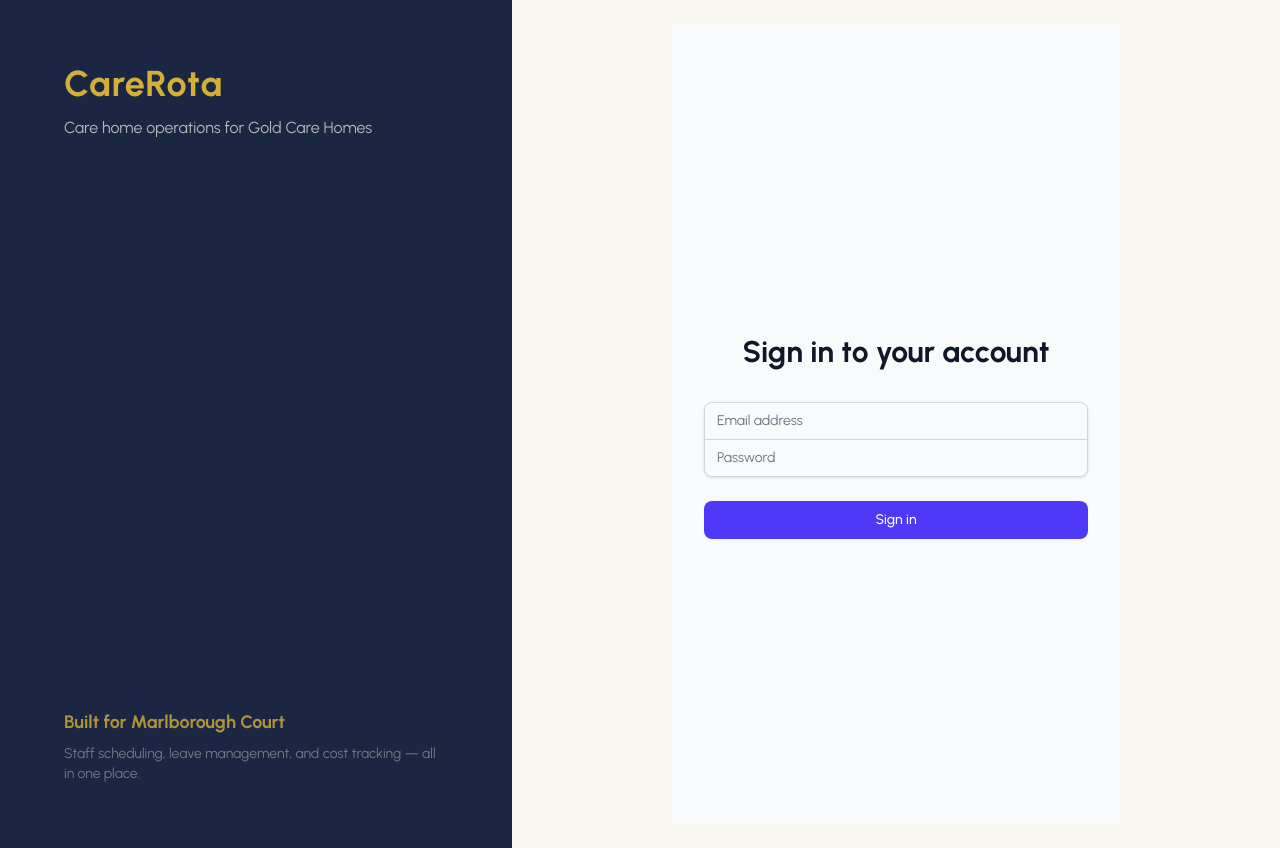
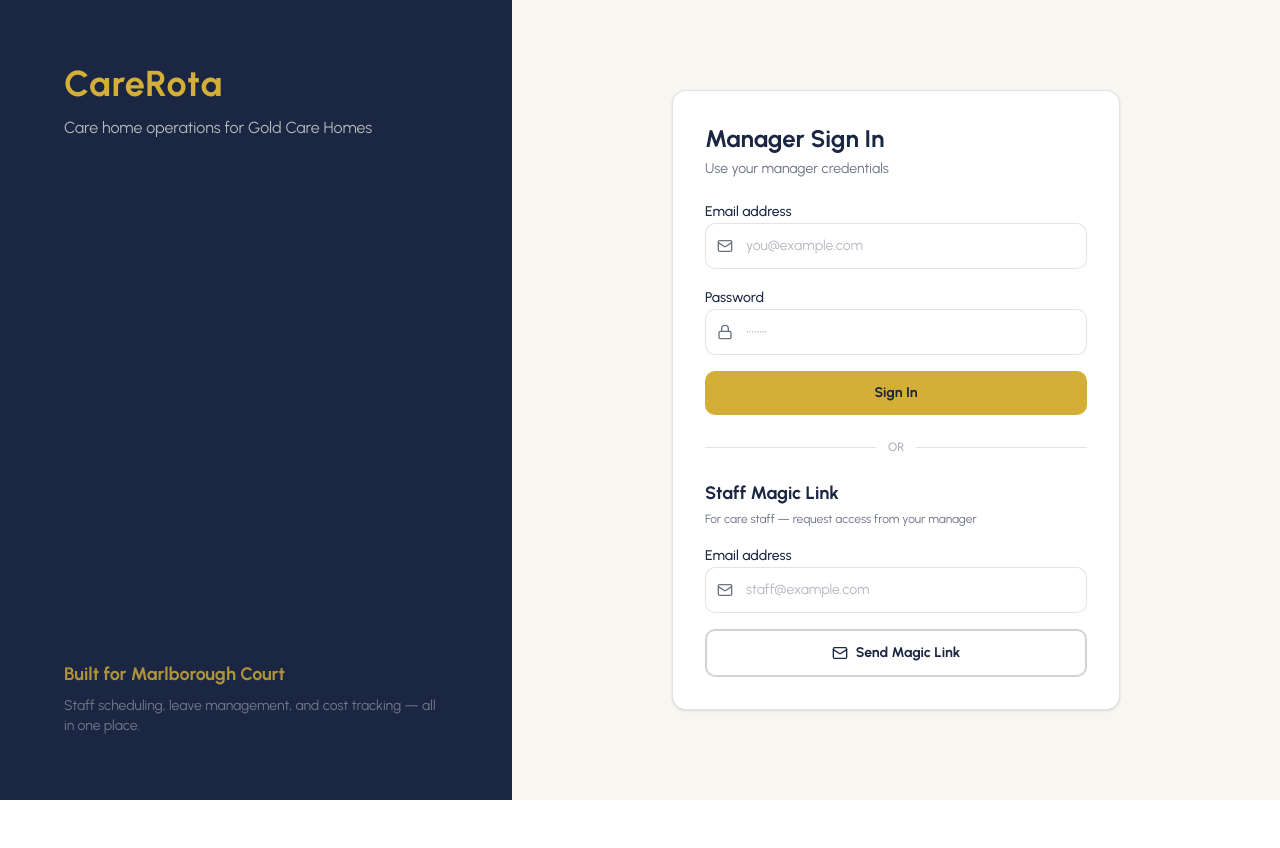
Before and after one commit to ashok-1986/carerota, a Next.js app: page /login in a window 1280 px wide. After the commit the page ends 800 px from the top, so only its background shows below. Built offline with nearby package versions, Linux system fonts and the light colour scheme.

Commit message:
fix(auth): restore branded login with working manager credentials and staff magic link

```diff
--- a/src/app/(auth)/login/page.tsx
+++ b/src/app/(auth)/login/page.tsx
@@ -1,92 +1,269 @@
 "use client";
 
-import { useState } from "react";
+import { useState, useCallback } from "react";
 import { signIn } from "next-auth/react";
-import { useRouter } from "next/navigation";
+import { zodResolver } from "@hookform/resolvers/zod";
+import { useForm } from "react-hook-form";
+import { z } from "zod";
+import { Mail, Lock, Loader2, CheckCircle, AlertCircle } from "lucide-react";
+import { cn } from "@/lib/utils";
+
+/* ── Schemas ─────────────────────────────────────────────── */
+
+const credentialsSchema = z.object({
+  email: z.string().email("Please enter a valid email address"),
+  password: z.string().min(1, "Password is required"),
+});
+type CredentialsFormData = z.infer<typeof credentialsSchema>;
+
+const magicLinkSchema = z.object({
+  email: z.string().email("Please enter a valid email address"),
+});
+type MagicLinkFormData = z.infer<typeof magicLinkSchema>;
+
+/* ── Page ────────────────────────────────────────────────── */
 
 export default function LoginPage() {
-  const [email, setEmail] = useState("");
-  const [password, setPassword] = useState("");
-  const [error, setError] = useState("");
-  const router = useRouter();
+  /* credentials state */
+  const [credStatus, setCredStatus] = useState<"idle" | "sending" | "error">("idle");
+  const [credError, setCredError] = useState("");
 
-  const handleSubmit = async (e: React.FormEvent) => {
-    e.preventDefault();
+  /* magic-link state */
+  const [mlStatus, setMlStatus] = useState<"idle" | "sending" | "sent" | "error">("idle");
+  const [mlError, setMlError] = useState("");
+  const [sentEmail, setSentEmail] = useState("");
+
+  /* forms */
+  const credForm = useForm<CredentialsFormData>({
+    resolver: zodResolver(credentialsSchema),
+  });
+
+  const mlForm = useForm<MagicLinkFormData>({
+    resolver: zodResolver(magicLinkSchema),
+  });
+
+  /* ── Handlers ──────────────────────────────────────────── */
+
+  const handleCredentials = useCallback(async (data: CredentialsFormData) => {
+    setCredStatus("sending");
+    setCredError("");
+
     try {
-      const result = await signIn("credentials", {
-        email,
-        password,
+      const res = await signIn("credentials", {
+        email: data.email,
+        password: data.password,
         redirect: false,
       });
 
-      if (result?.error) {
-        setError("Invalid credentials");
+      if (res?.error) {
+        setCredError("Invalid email or password.");
+        setCredStatus("error");
       } else {
-        router.push("/dashboard");
-        router.refresh();
+        // Redirect to dashboard on success
+        window.location.href = "/dashboard";
       }
     } catch {
-      setError("An error occurred during login");
+      setCredError("Something went wrong. Please try again.");
+      setCredStatus("error");
     }
-  };
+  }, []);
+
+  const handleMagicLink = useCallback(async (data: MagicLinkFormData) => {
+    setMlStatus("sending");
+    setMlError("");
+
+    try {
+      await signIn("resend", { email: data.email, redirect: false });
+      setSentEmail(data.email);
+      setMlStatus("sent");
+    } catch {
+      setMlError("Failed to send magic link. Please try again.");
+      setMlStatus("error");
+    }
+  }, []);
+
+  /* ── Magic link sent confirmation ──────────────────────── */
+
+  if (mlStatus === "sent") {
+    return (
+      <div className="bg-white rounded-xl shadow-sm border border-slate/20 p-8">
+        <div className="text-center space-y-4">
+          <div className="mx-auto flex size-14 items-center justify-center rounded-full bg-teal/10">
+            <CheckCircle className="size-7 text-teal" />
+          </div>
+          <h2 className="text-xl font-bold text-midnight">Check your email</h2>
+          <p className="text-sm text-slate">
+            A magic sign-in link has been sent to{" "}
+            <strong className="text-midnight font-medium">{sentEmail}</strong>.
+          </p>
+          <p className="text-xs text-slate/60">
+            Click the link in the email to sign in. Check your spam folder if you don&apos;t see it.
+          </p>
+          <button
+            type="button"
+            onClick={() => setMlStatus("idle")}
+            className="text-sm text-gold hover:text-gold/80 font-medium transition-colors mt-2"
+          >
+            ← Back to login
+          </button>
+        </div>
+      </div>
+    );
+  }
+
+  /* ── Main login form ───────────────────────────────────── */
 
   return (
-    <div className="min-h-screen flex items-center justify-center bg-gray-50 py-12 px-4 sm:px-6 lg:px-8">
-      <div className="max-w-md w-full space-y-8">
+    <div className="bg-white rounded-xl shadow-sm border border-slate/20 p-8 space-y-6">
+      {/* Section 1 — Manager Login (Credentials) */}
       <div>
-          <h2 className="mt-6 text-center text-3xl font-extrabold text-gray-900">
-            Sign in to your account
-          </h2>
+        <div className="space-y-1 mb-5">
+          <h2 className="text-2xl font-bold text-midnight">Manager Sign In</h2>
+          <p className="text-sm text-slate">Use your manager credentials</p>
         </div>
-        <form className="mt-8 space-y-6" onSubmit={handleSubmit}>
-          {error && (
-            <div className="rounded-md bg-red-50 p-4">
-              <div className="text-sm text-red-700">{error}</div>
+
+        {credStatus === "error" && (
+          <div className="mb-4 p-3 bg-danger/10 border border-danger/20 rounded-lg flex items-center gap-2 text-danger text-sm">
+            <AlertCircle className="w-4 h-4 shrink-0" />
+            <span>{credError}</span>
           </div>
         )}
-          <div className="rounded-md shadow-sm -space-y-px">
-            <div>
-              <label htmlFor="email-address" className="sr-only">
+
+        <form onSubmit={credForm.handleSubmit(handleCredentials)} className="space-y-4">
+          {/* Email */}
+          <div className="space-y-1.5">
+            <label htmlFor="cred-email" className="text-sm font-medium text-midnight">
               Email address
             </label>
+            <div className="relative">
+              <Mail className="pointer-events-none absolute left-3 top-1/2 -translate-y-1/2 w-4 h-4 text-slate" />
               <input
-                id="email-address"
-                name="email"
+                id="cred-email"
                 type="email"
+                placeholder="you@example.com"
                 autoComplete="email"
-                required
-                value={email}
-                onChange={(e) => setEmail(e.target.value)}
-                className="appearance-none rounded-none relative block w-full px-3 py-2 border border-gray-300 placeholder-gray-500 text-gray-900 rounded-t-md focus:outline-none focus:ring-indigo-500 focus:border-indigo-500 focus:z-10 sm:text-sm"
-                placeholder="Email address"
+                className={cn(
+                  "w-full rounded-lg border bg-white py-3 pl-10 pr-4 text-sm text-midnight placeholder:text-slate/50",
+                  "focus:outline-none focus:ring-2 focus:ring-gold/50 focus:border-gold transition-colors",
+                  credForm.formState.errors.email ? "border-danger" : "border-slate/20"
+                )}
+                {...credForm.register("email")}
               />
             </div>
-            <div>
-              <label htmlFor="password" className="sr-only">
+            {credForm.formState.errors.email && (
+              <p className="text-xs text-danger mt-1">{credForm.formState.errors.email.message}</p>
+            )}
+          </div>
+
+          {/* Password */}
+          <div className="space-y-1.5">
+            <label htmlFor="cred-password" className="text-sm font-medium text-midnight">
               Password
             </label>
+            <div className="relative">
+              <Lock className="pointer-events-none absolute left-3 top-1/2 -translate-y-1/2 w-4 h-4 text-slate" />
               <input
-                id="password"
-                name="password"
+                id="cred-password"
                 type="password"
+                placeholder="••••••••"
                 autoComplete="current-password"
-                required
-                value={password}
-                onChange={(e) => setPassword(e.target.value)}
-                className="appearance-none rounded-none relative block w-full px-3 py-2 border border-gray-300 placeholder-gray-500 text-gray-900 rounded-b-md focus:outline-none focus:ring-indigo-500 focus:border-indigo-500 focus:z-10 sm:text-sm"
-                placeholder="Password"
+                className={cn(
+                  "w-full rounded-lg border bg-white py-3 pl-10 pr-4 text-sm text-midnight placeholder:text-slate/50",
+                  "focus:outline-none focus:ring-2 focus:ring-gold/50 focus:border-gold transition-colors",
+                  credForm.formState.errors.password ? "border-danger" : "border-slate/20"
+                )}
+                {...credForm.register("password")}
               />
+            </div>
+            {credForm.formState.errors.password && (
+              <p className="text-xs text-danger mt-1">{credForm.formState.errors.password.message}</p>
+            )}
+          </div>
+
+          <button
+            type="submit"
+            disabled={credStatus === "sending"}
+            className={cn(
+              "flex w-full items-center justify-center gap-2 rounded-lg bg-gold px-4 py-3 text-sm font-semibold text-midnight",
+              "hover:bg-gold/90 disabled:cursor-not-allowed disabled:opacity-50 transition-all mt-1"
+            )}
+          >
+            {credStatus === "sending" ? (
+              <Loader2 className="w-4 h-4 animate-spin" />
+            ) : (
+              "Sign In"
+            )}
+          </button>
+        </form>
+      </div>
+
+      {/* ── Divider ──────────────────────────────────────── */}
+      <div className="relative">
+        <div className="absolute inset-0 flex items-center">
+          <span className="w-full border-t border-slate/20" />
+        </div>
+        <div className="relative flex justify-center text-xs uppercase">
+          <span className="bg-white px-3 text-slate/60 font-medium">or</span>
         </div>
       </div>
 
+      {/* Section 2 — Staff Login (Magic Link) */}
       <div>
+        <div className="space-y-1 mb-4">
+          <h3 className="text-lg font-semibold text-midnight">Staff Magic Link</h3>
+          <p className="text-xs text-slate">For care staff — request access from your manager</p>
+        </div>
+
+        {mlStatus === "error" && (
+          <div className="mb-4 p-3 bg-danger/10 border border-danger/20 rounded-lg flex items-center gap-2 text-danger text-sm">
+            <AlertCircle className="w-4 h-4 shrink-0" />
+            <span>{mlError}</span>
+          </div>
+        )}
+
+        <form onSubmit={mlForm.handleSubmit(handleMagicLink)} className="space-y-4">
+          <div className="space-y-1.5">
+            <label htmlFor="ml-email" className="text-sm font-medium text-midnight">
+              Email address
+            </label>
+            <div className="relative">
+              <Mail className="pointer-events-none absolute left-3 top-1/2 -translate-y-1/2 w-4 h-4 text-slate" />
+              <input
+                id="ml-email"
+                type="email"
+                placeholder="staff@example.com"
+                autoComplete="email"
+                className={cn(
+                  "w-full rounded-lg border bg-white py-3 pl-10 pr-4 text-sm text-midnight placeholder:text-slate/50",
+                  "focus:outline-none focus:ring-2 focus:ring-gold/50 focus:border-gold transition-colors",
+                  mlForm.formState.errors.email ? "border-danger" : "border-slate/20"
+                )}
+                {...mlForm.register("email")}
+              />
+            </div>
+            {mlForm.formState.errors.email && (
+              <p className="text-xs text-danger mt-1">{mlForm.formState.errors.email.message}</p>
+            )}
+          </div>
+
           <button
             type="submit"
-              className="group relative w-full flex justify-center py-2 px-4 border border-transparent text-sm font-medium rounded-md text-white bg-indigo-600 hover:bg-indigo-700 focus:outline-none focus:ring-2 focus:ring-offset-2 focus:ring-indigo-500"
+            disabled={mlStatus === "sending"}
+            className={cn(
+              "flex w-full items-center justify-center gap-2 rounded-lg px-4 py-3 text-sm font-semibold",
+              "border-2 border-midnight/20 text-midnight bg-white",
+              "hover:bg-midnight/5 disabled:cursor-not-allowed disabled:opacity-50 transition-all"
+            )}
           >
-              Sign in
+            {mlStatus === "sending" ? (
+              <Loader2 className="w-4 h-4 animate-spin" />
+            ) : (
+              <>
+                <Mail className="w-4 h-4" />
+                Send Magic Link
+              </>
+            )}
           </button>
-          </div>
         </form>
       </div>
     </div>
```
Also changed, not shown: src/lib/auth.ts (+25 -3 lines). Lines whose indentation alone changed are shown as unchanged.
